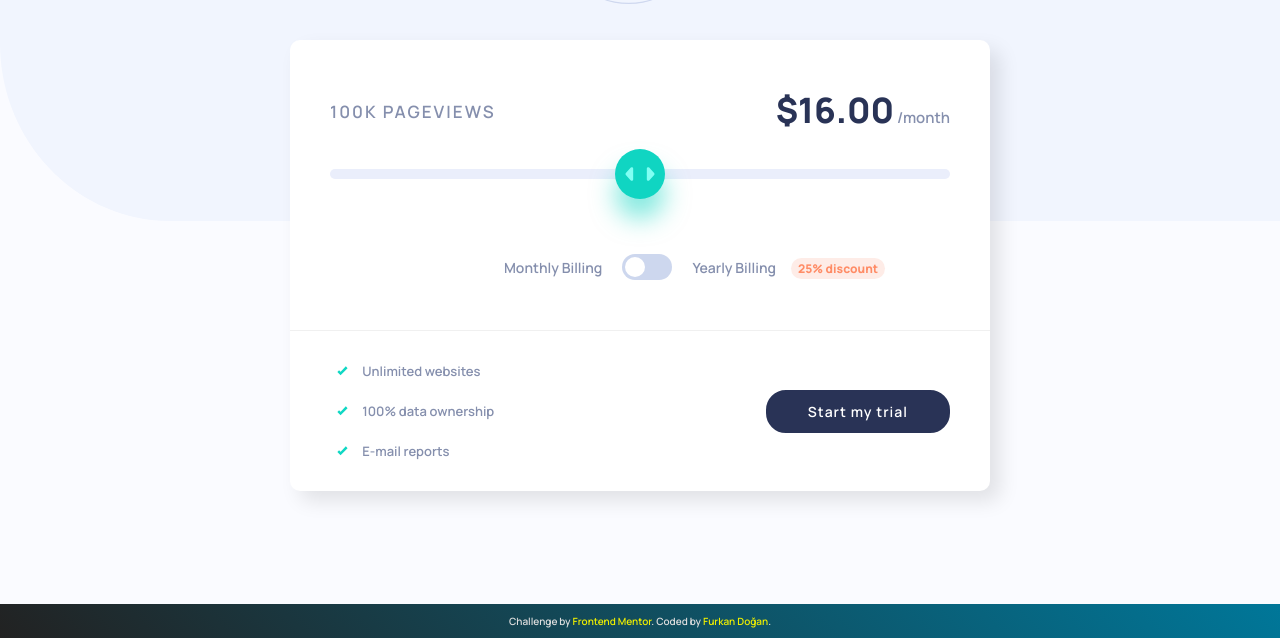
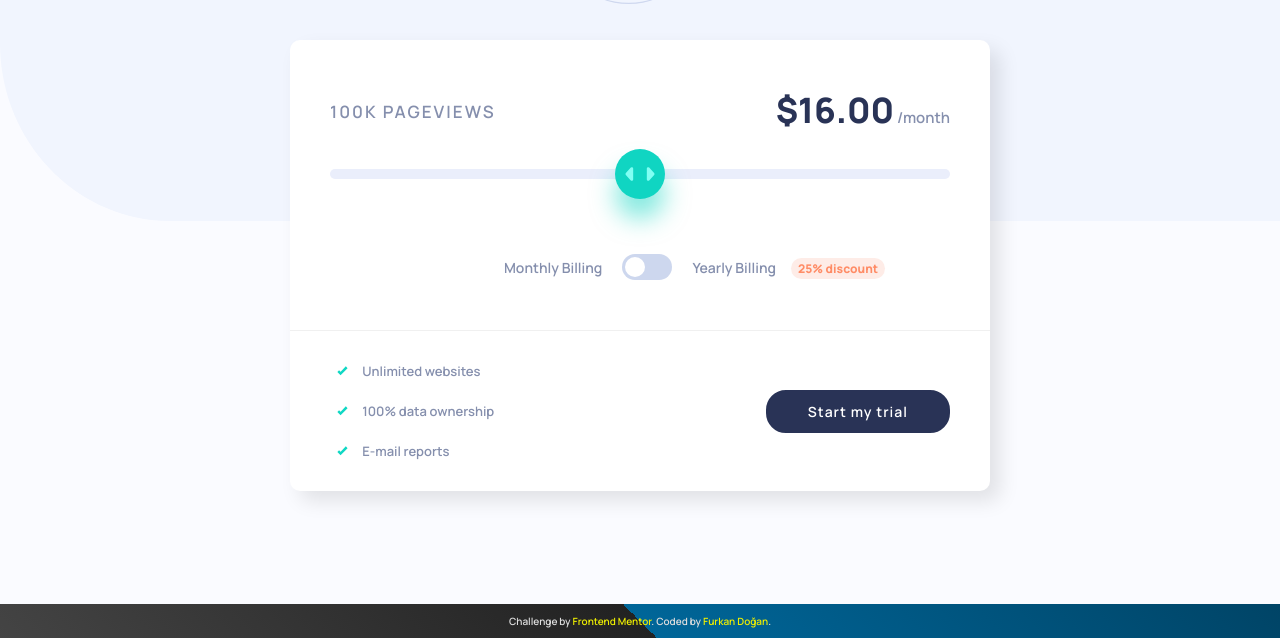
Before and after one commit to doganfurkan/Interactive-Pricing-Component, a plain HTML site: page index.html in a window 1280 px wide. Shown: the part 196-834 px from the top of the page. Drawn offline with Linux system fonts and the light colour scheme.

Commit message:
Update style.css

```diff
--- a/style.css
+++ b/style.css
@@ -20,7 +20,7 @@ body{
 	font-size:10px;
 	text-align:center;
 	padding:10px;
-	background:linear-gradient(45deg,#222,#079);
+	background:linear-gradient(45deg,#444 0%,#222 50%,#069 50%,#046 100%);
 	color:#ddd;
 	}
 
```
